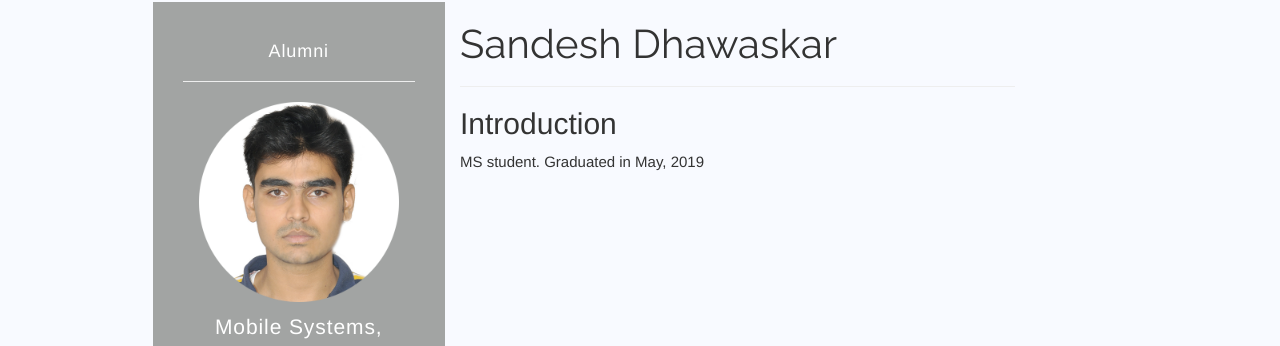
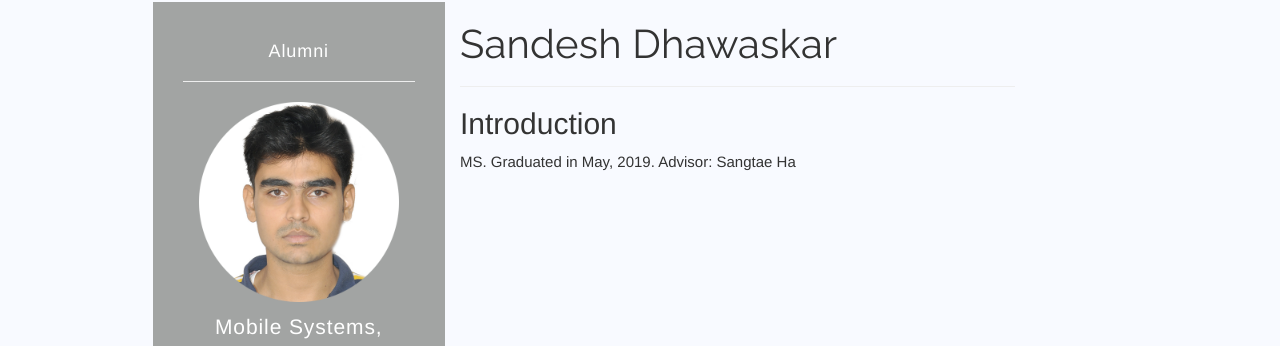
Before and after one commit to cu-computer-systems/cu-computer-systems.github.io, a Jekyll site: the page built from collections/_alumni/sandesh_dhawaskar.md, in a window 1280 px wide. Shown: the part 164-510 px from the top of the page. Built offline with Jekyll 4.4.1, drawn with Linux system fonts in a browser that asks for light colours; nearby versions of some CDN libraries.

Commit message:
Update sandesh_dhawaskar.md

```diff
--- a/collections/_alumni/sandesh_dhawaskar.md
+++ b/collections/_alumni/sandesh_dhawaskar.md
@@ -9,4 +9,5 @@ output: true
 
 ## Introduction
 
-MS student. Graduated in May, 2019
+MS. Graduated in May, 2019.
+Advisor: Sangtae Ha
```
